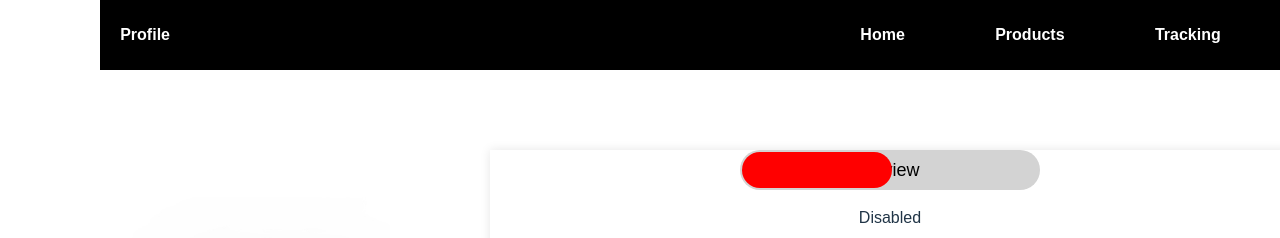
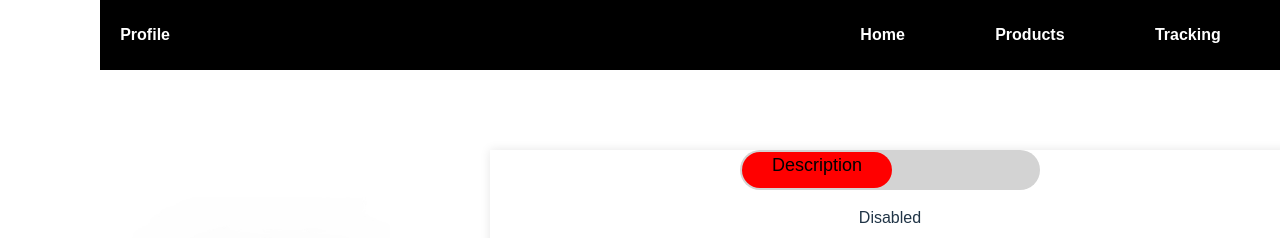
Before and after one commit to SworupTimalsina/Fitness-Planet-, a React (Vite) app in the folder FitnessPlanetFrontEnd/: page /review in a window 1280 px wide. Shown: the top 238 px of the page. Built offline with nearby package versions, Linux system fonts and the light colour scheme.

Commit message:
slider text

```diff
--- a/FitnessPlanetFrontEnd/src/pages/review.css
+++ b/FitnessPlanetFrontEnd/src/pages/review.css
@@ -80,17 +80,17 @@
     bottom: 0;
     background-color: lightgray;
     transition: .4s;
-    border-radius: 50px; /* Adjust border-radius for rounder edges */
+    border-radius: 50px;
     display: flex;
     justify-content: center;
     align-items: center;
     color: black;
-    font-size: 18px; /* Adjust font size of the text inside */
+    font-size: 18px;
 }
 
 .slider:before {
     position: absolute;
-    content: "";
+    content: "Description";
     height: calc(100% - 4px); /* Adjust height of the slider */
     width: calc(100% - 50%); /* Adjust width of the slider */
     left: 2px;
@@ -100,10 +100,26 @@
     border-radius: 50px;
 }
 
+/*.slider:after{*/
+
+/*    content: "Review";*/
+/*    height: calc(100% - 4px); !* Adjust height of the slider *!*/
+/*    width: calc(100% - 50%); !* Adjust width of the slider *!*/
+/*    left: 2px;*/
+/*    bottom: 2px;*/
+/*    background-color: red;*/
+/*    transition: .4s;*/
+/*    border-radius: 50px;*/
+
+
+/*}*/
+
 /*input:checked + .slider {*/
-/*    background-color: #2196F3;*/
+/*        content: "Review";*/
+/*       */
 /*}*/
 
 input:checked + .slider:before {
+    content: "Review";
     transform: translateX(calc(100% - 2px));
 }
--- a/FitnessPlanetFrontEnd/src/pages/review.tsx
+++ b/FitnessPlanetFrontEnd/src/pages/review.tsx
@@ -35,7 +35,7 @@ const Review: React.FC = () => {
             <label className="switch">
                 <input type="checkbox" checked={checked} onChange={handleToggle} />
                 <span className="slider round">
-                     {checked ? 'Description' : 'Review'}
+
                 </span>
             </label>
             <p>{checked ? 'Enabled' : 'Disabled'}</p>
```
